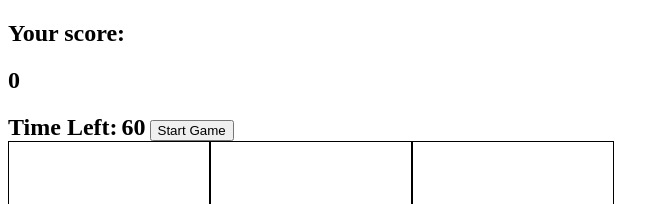
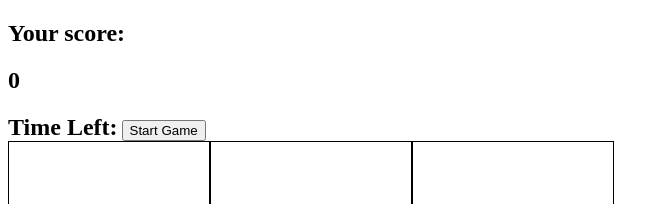
Before and after one commit to palkingshuk/Whack-a-mole, a plain HTML site: page Whac-A-Mole/index.html in a window 1280 px wide. Shown: the top 204 px of the page, without its empty margins (0-669 px from the left). Drawn offline with Linux system fonts and the light colour scheme.

Commit message:
Update index.html

```diff
--- a/Whac-A-Mole/index.html
+++ b/Whac-A-Mole/index.html
@@ -11,9 +11,9 @@
   <h2 id="score">0</h2>
 
   <h2 style="display: inline;">Time Left:</h2>
-  <h2 id="time-left" style="display: inline;">60</h2>
+  <h2 id="time-left" style="display: inline;"></h2>
 
-  <button id="start" onclick="startGame()">Start Game</button>
+  <button id="start" onclick="game()">Start Game</button>
 
 
   <div class="grid">
```
